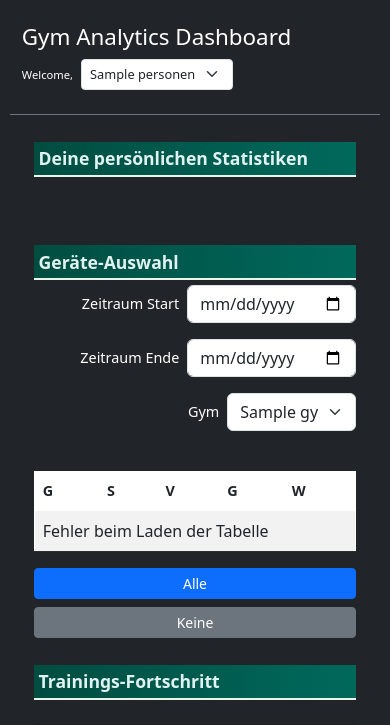
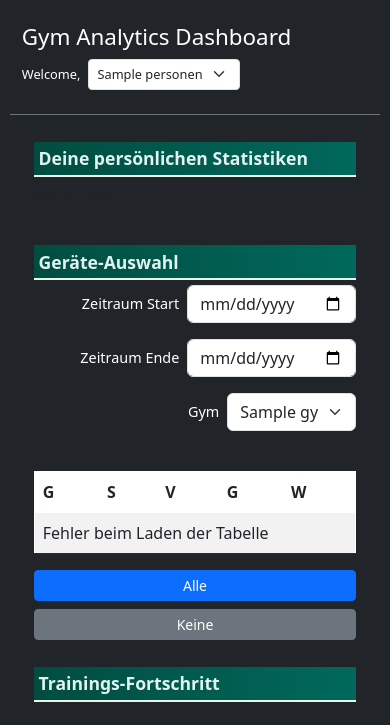
Before and after one commit to Pato7md/gym-stats, a Flask app: template templates/gym.html in a window 390 px wide. Shown: the top 725 px of the page. Run offline with Flask 3, Linux system fonts and the light colour scheme; the template is opened without the code that fills it: most values are stand-ins (such as "Sample title", 1, 10 or a date in 2020); parts of the project's set-up code (start-up, migrations or seed data) failed here and were passed over; some libraries are stand-ins or nearby versions.

Commit message:
test dropdown beschriftung (Handy)

```diff
--- a/static/css/style.css
+++ b/static/css/style.css
@@ -170,7 +170,7 @@ label {
 
   /* Headline Person Dropdown */
   #person-form > span.text-white {
-    font-size: 0.7rem;
+    font-size: 0.8rem;
   }
 
   #person.form-select-sm {
@@ -208,16 +208,28 @@ label {
     max-width: 200px;  /* Optional maximale Breite */
   }
 
-  #my-table th::after {
-    content: attr(data-short);
-    display: block;
-    font-weight: bold;
-  }
-  #my-table th {
-    font-size: 0; /* Lange Namen ausblenden */
-  }
-  #my-table th::after {
-    font-size: 0.9rem; /* Kurzform einblenden */
-  }
+}
 
+
+
+
+
+/* Standard: nur langer Titel sichtbar */
+#my-table thead th .th-short { display: none !important; }
+#my-table thead th .th-long  { display: inline !important; }
+
+/* Falls DataTables einen separaten Header rendert (scrollHead) */
+.dataTables_wrapper .dataTables_scrollHead thead th .th-short { display: none !important; }
+.dataTables_wrapper .dataTables_scrollHead thead th .th-long  { display: inline !important; }
+
+/* Handy: lange Titel aus, kurze an */
+@media (max-width: 575.98px) {
+  #my-table thead th .th-long  { display: none !important; }
+  #my-table thead th .th-short { display: inline-block !important; font-weight: 600; }
+
+  .dataTables_wrapper .dataTables_scrollHead thead th .th-long  { display: none !important; }
+  .dataTables_wrapper .dataTables_scrollHead thead th .th-short { display: inline-block !important; font-weight: 600; }
 }
+
+/* Optional: keine abgekürzten Unterstreichungen beim <abbr> */
+#my-table thead abbr.th-short { text-decoration: none; border-bottom: 0; }
--- a/templates/gym.html
+++ b/templates/gym.html
@@ -39,16 +39,31 @@
       </form>
     </div>
 
-    <div class="col-12 col-md-8">
+    <div class="col-12 col-md-9">
       <div class="table-responsive">
         <table id="my-table" class="table table-striped table-bordered mb-0">
           <thead>
             <tr>
-              <th data-short="G" title="Gerät">Gerät</th>
-              <th data-short="S" title="Sessions">Sessions</th>
-              <th data-short="V" title="Volumen">Volumen</th>
-              <th data-short="G" title="Gewicht">Gewicht</th>
-              <th data-short="W" title="Wiederholungen">Wdh</th>
+              <th>
+                <span class="th-long">Gerät</span>
+                <abbr class="th-short" title="Gerät">G</abbr>
+              </th>
+              <th>
+                <span class="th-long">Sessions</span>
+                <abbr class="th-short" title="Sessions">S</abbr>
+              </th>
+              <th>
+                <span class="th-long">Volumen</span>
+                <abbr class="th-short" title="Volumen">V</abbr>
+              </th>
+              <th>
+                <span class="th-long">Gewicht</span>
+                <abbr class="th-short" title="Gewicht">G</abbr>
+              </th>
+              <th>
+                <span class="th-long">Wdh</span>
+                <abbr class="th-short" title="Wiederholungen">W</abbr>
+              </th>
             </tr>
           </thead>
           <tbody id="table-body">
```
